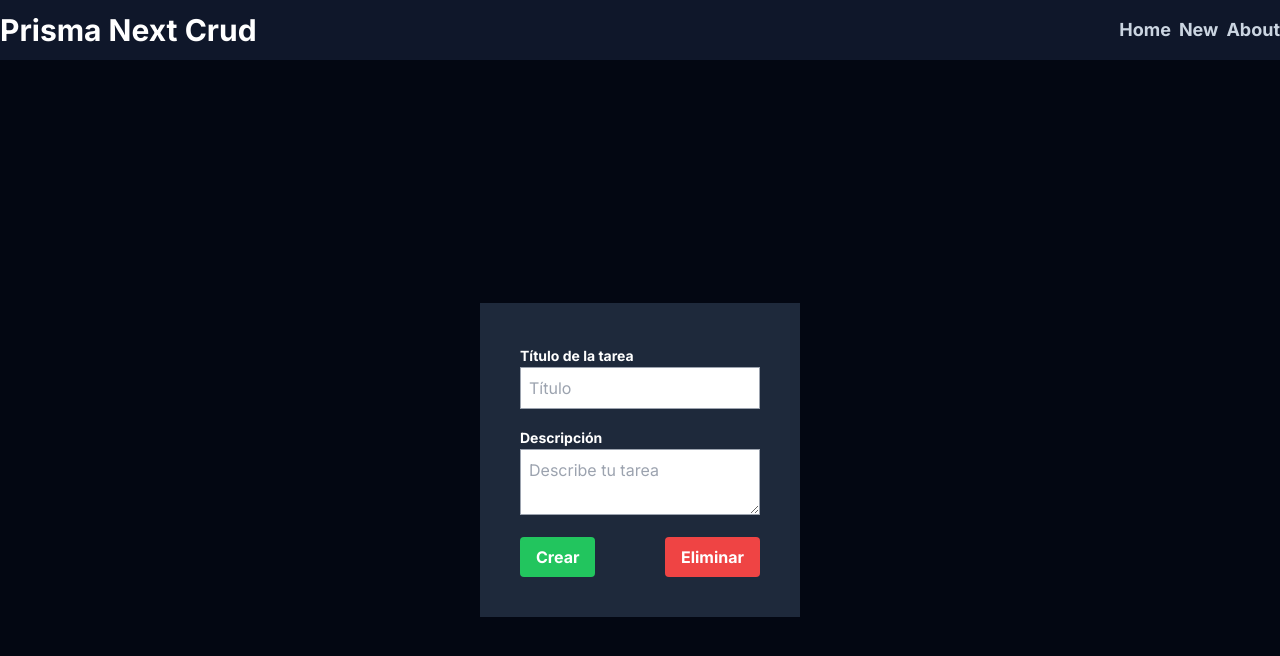
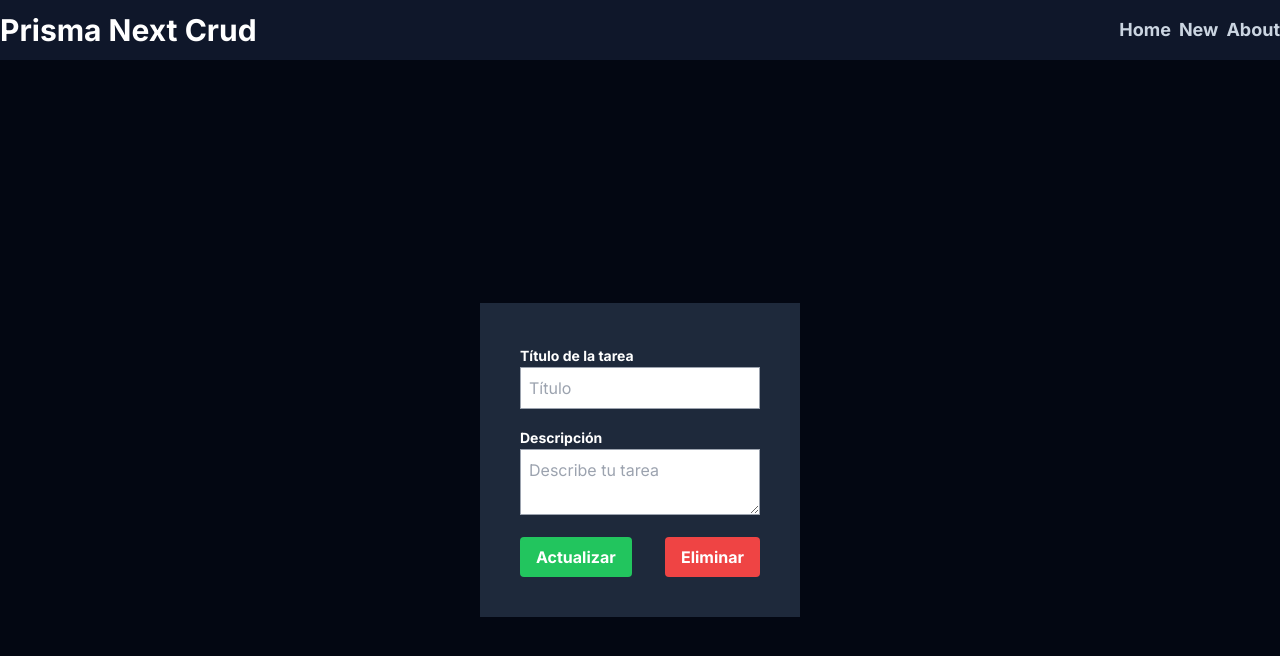
Before and after one commit to Lemito66/nextjs, a Next.js app in the folder projects/nextjs-prisma-crud/: page /tasks/edit/1 in a window 1280 px wide. Shown: the top 656 px of the page. Built offline with nearby package versions, Linux system fonts and the light colour scheme; no server answers; the database is empty.

Commit message:
Update button text in NewPage component

```diff
--- a/projects/nextjs-prisma-crud/src/app/new/page.jsx
+++ b/projects/nextjs-prisma-crud/src/app/new/page.jsx
@@ -82,7 +82,7 @@ function NewPage({ params }) {
             type="submit"
             className="bg-green-500 hover:bg-green-700 text-white p-2 font-bold py-2 px-4 rounded"
           >
-            Crear
+            {params.id ? "Actualizar" : "Crear"}
           </button>
 
           {params.id && (
```
